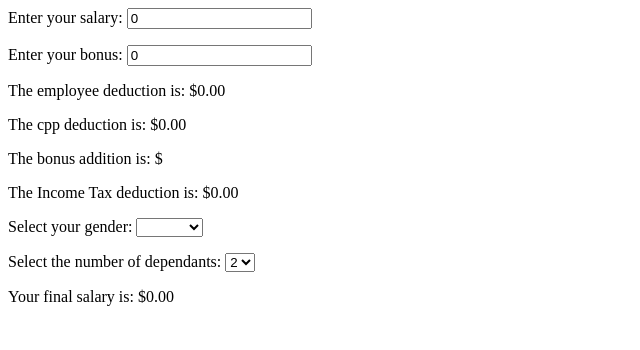
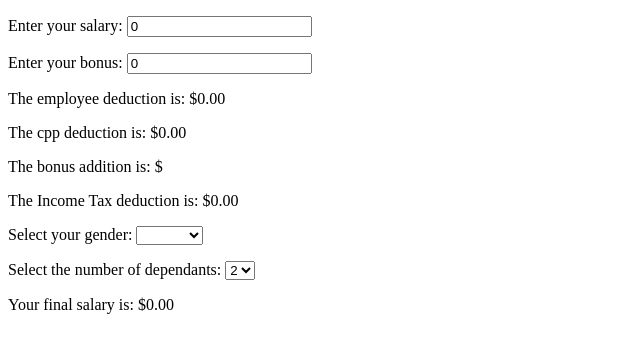
Before and after one commit to akshitamathur/AngularSalaryCalculator, a plain HTML site: page index.html in a window 1280 px wide. Shown: the whole page, without its empty margins (0-640 px from the left). Drawn offline with nearby package versions, Linux system fonts and the light colour scheme.

Commit message:
Code Clean Up

```diff
--- a/Controllers/MainController.js
+++ /dev/null
@@ -1,3 +0,0 @@
-// app.controller("MainController" , function($scope){
-// 		$scope.title = "It is working.";
-// 	});
--- a/index.html
+++ b/index.html
@@ -1,7 +1,7 @@
-<DOCTYPE>
-	<html>
+<!DOCTYPE html>
 	<head>
 		<title>Angular Salary App</title>
+		<link rel="stylesheet/less" type="text/css" href="style.less">
 		<script src="https://ajax.googleapis.com/ajax/libs/angularjs/1.4.5/angular.min.js"></script>
 		<script src="//cdnjs.cloudflare.com/ajax/libs/less.js/2.5.3/less.min.js"></script>
 	</head>
```
Also changed, not shown: app.js (+6 -6 lines), style.less (added).
